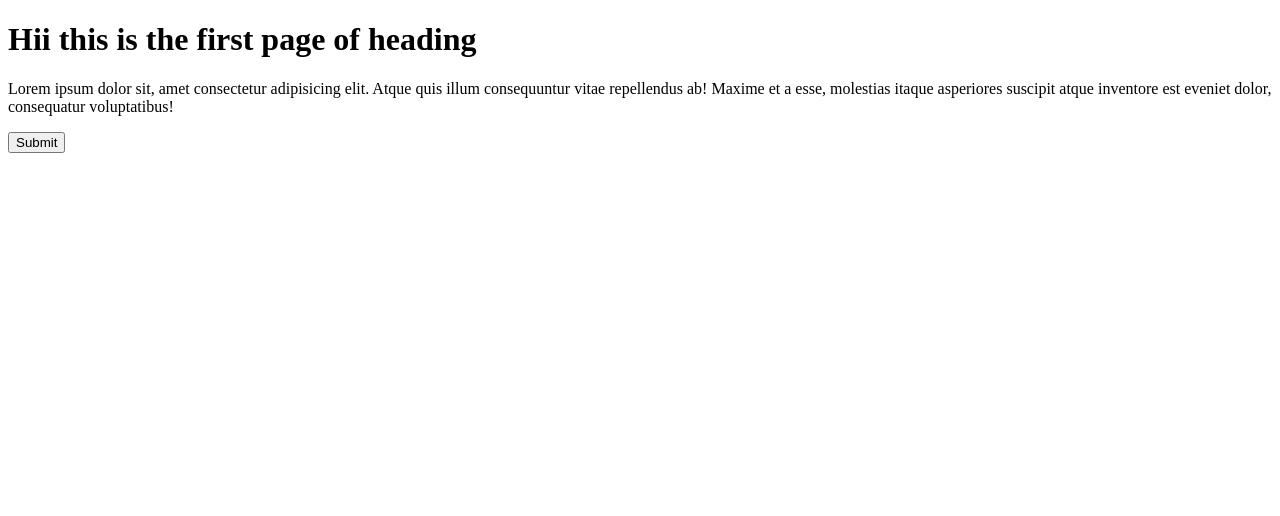
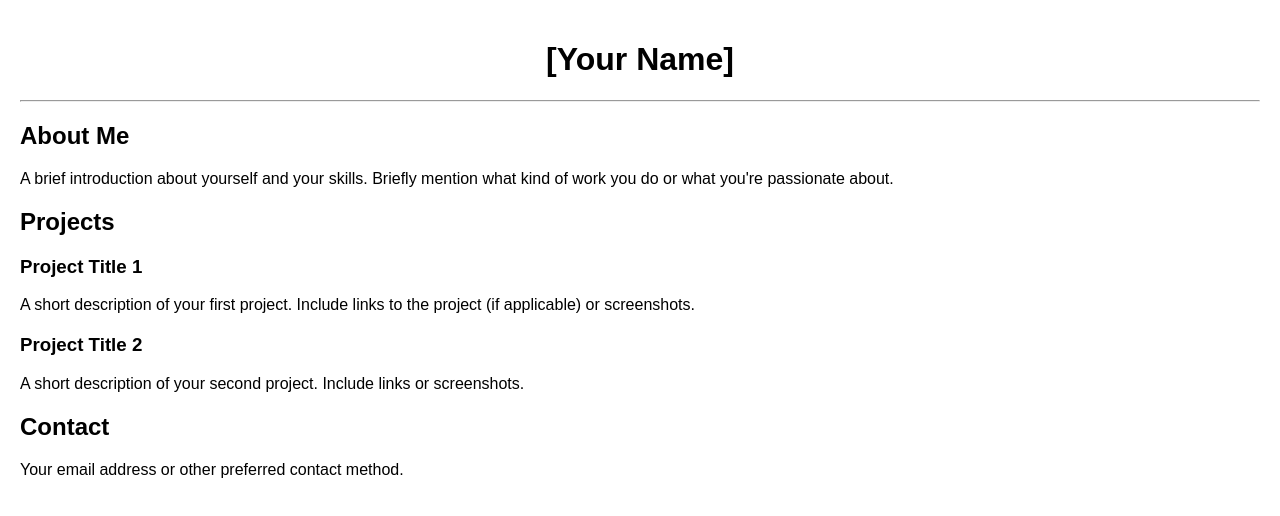
Before and after one commit to anmol3012/firstRepo, a plain HTML site: page index.html in a window 1280 px wide. Drawn offline with Linux system fonts and the light colour scheme.

Commit message:
update to port

```diff
--- a/index.html
+++ b/index.html
@@ -1,18 +1,42 @@
 <!DOCTYPE html>
 <html lang="en">
 <head>
-    <meta charset="UTF-8">
-    <meta name="viewport" content="width=device-width, initial-scale=1.0">
-    <title>Anmol</title>
+  <meta charset="UTF-8">
+  <meta name="viewport" content="width=device-width, initial-scale=1.0">
+  <title>[Your Name] Portfolio</title>
+  <style>
+    /* Add some basic styling here (optional) */
+    body {
+      font-family: sans-serif;
+      margin: 0;
+      padding: 20px;
+    }
+    h1 {
+      text-align: center;
+    }
+    .project {
+      margin-bottom: 20px;
+    }
+  </style>
 </head>
 <body>
-    <h1>
-        Hii this is the first  page of heading
-    </h1>
-    <p>
-        Lorem ipsum dolor sit, amet consectetur adipisicing elit. Atque quis illum consequuntur vitae repellendus ab! Maxime et a esse, molestias itaque asperiores suscipit atque inventore est eveniet dolor, consequatur voluptatibus!
-    </p>
-    <button> Submit</button>
+  <h1>[Your Name]</h1>
+  <hr>
+  <h2>About Me</h2>
+  <p>A brief introduction about yourself and your skills. Briefly mention what kind of work you do or what you're passionate about.</p>
+
+  <h2>Projects</h2>
+  <div class="project">
+    <h3>Project Title 1</h3>
+    <p>A short description of your first project. Include links to the project (if applicable) or screenshots.</p>
+  </div>
+  <div class="project">
+    <h3>Project Title 2</h3>
+    <p>A short description of your second project. Include links or screenshots.</p>
+  </div>
+
+  <h2>Contact</h2>
+  <p>Your email address or other preferred contact method.</p>
 
 </body>
 </html>
```
